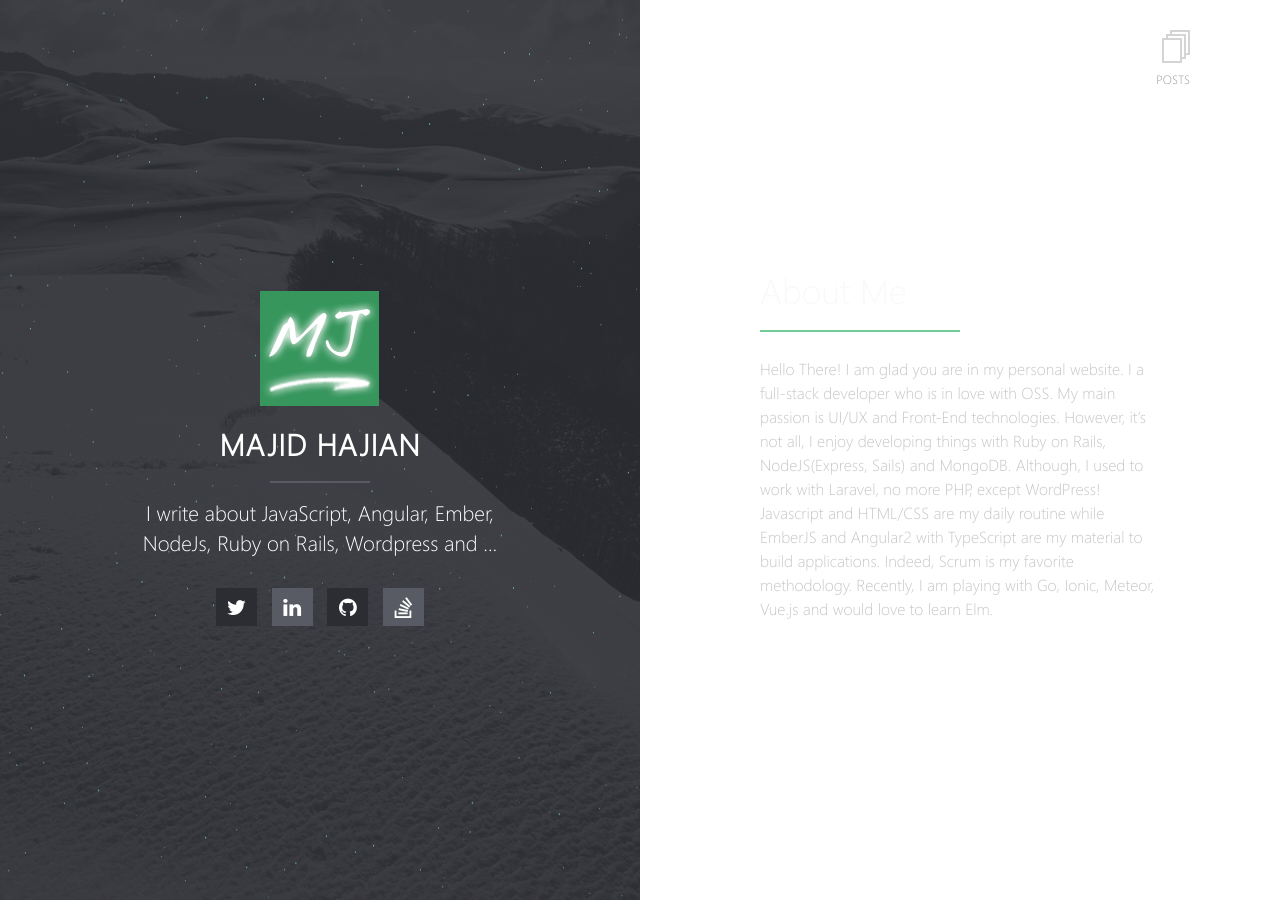
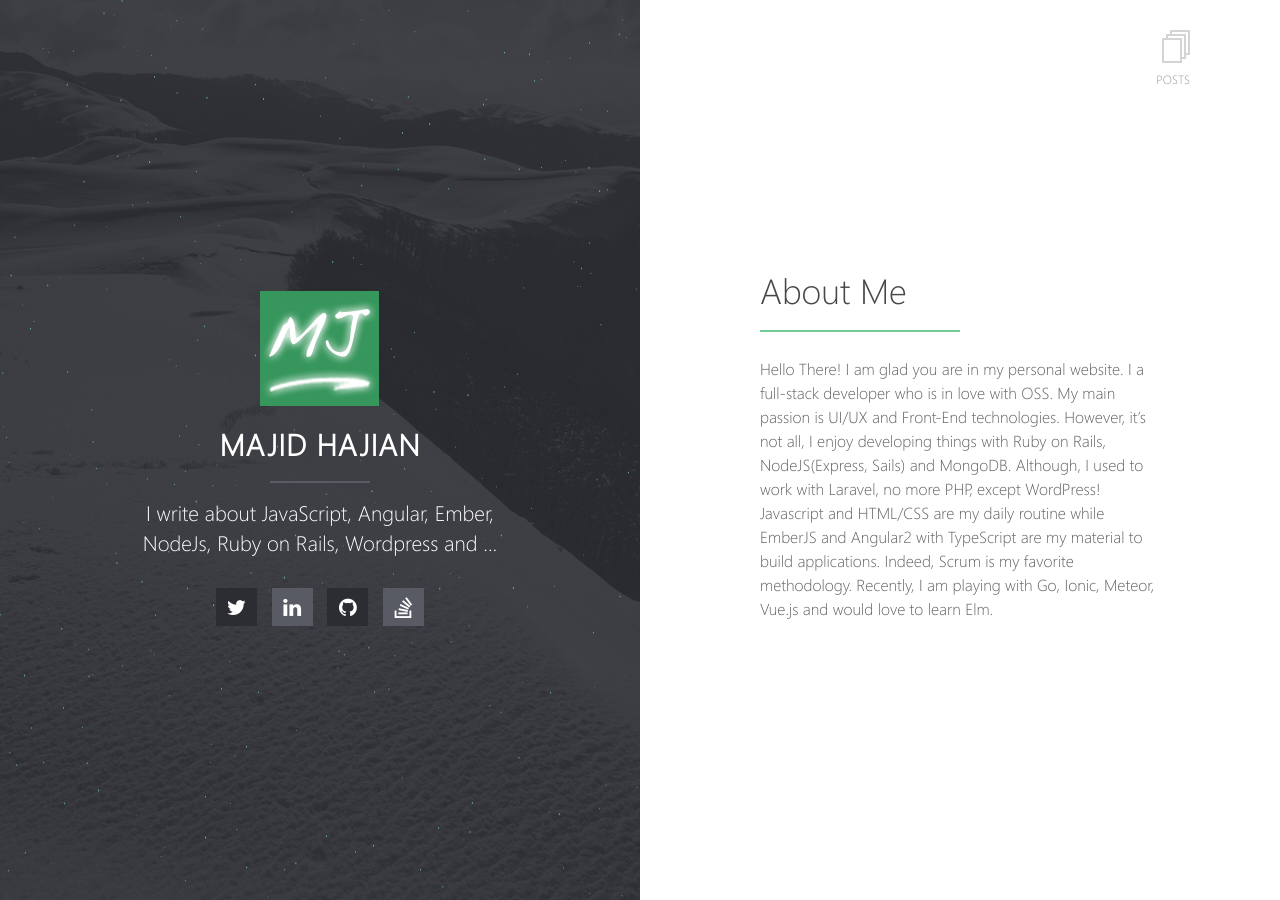
Before and after one commit to mhadaily/mhadaily.github.io, a Jekyll site: the page built from index.md, in a window 1280 px wide. Built offline with Jekyll 4.4.1, drawn with Linux system fonts in a browser that asks for light colours.

Commit message:
darker fonts

```diff
--- a/assets/_sass/_site.scss
+++ b/assets/_sass/_site.scss
@@ -411,7 +411,7 @@ canvas {
   h1,
   h2 {
     font-size: 35px;
-    color: lighten($black, 97.8431);
+    color: lighten($black, 27.8431);
     &:after {
       position: absolute;
       left: auto;
@@ -427,7 +427,7 @@ canvas {
     }
   }
   p {
-    color: lighten($black, 77.8431);
+    color: lighten($black, 37.8431);
     font-size: 16px;
     margin: 10px 0;
     padding-top: 0;
```
